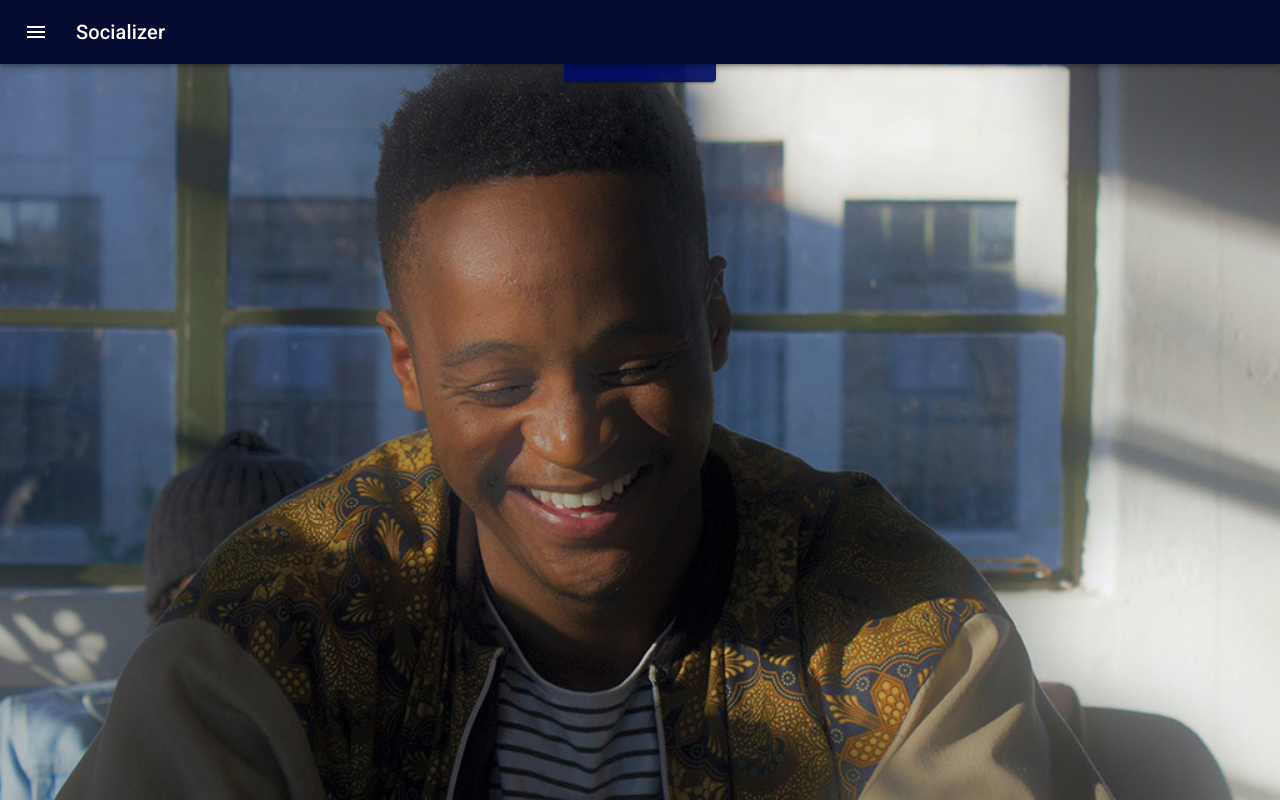
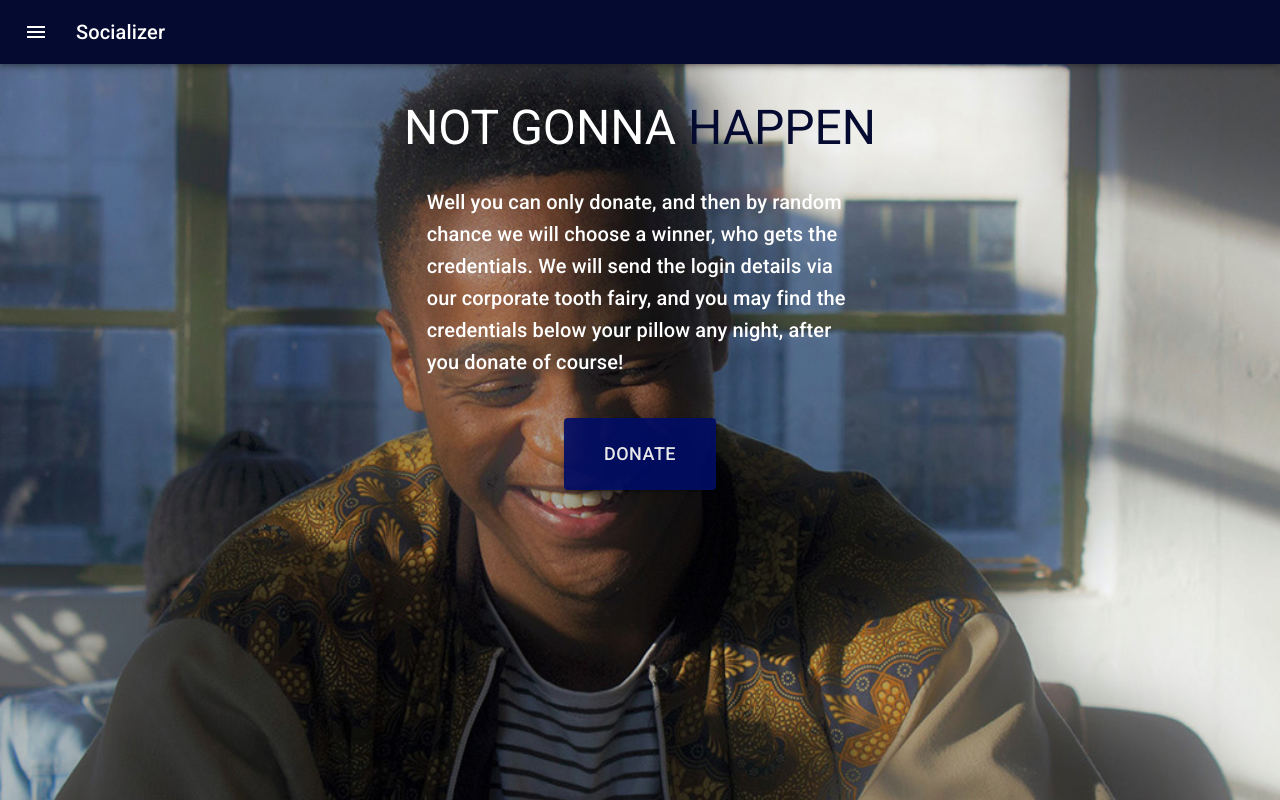
Before and after one commit to permitt/socializer-frontend, a React (Create React App) app: page /donate-hehe in a window 1280 px wide. Shown: the top 800 px of the page. Built offline with nearby package versions, Linux system fonts and the light colour scheme.

Commit message:
modified invite

```diff
--- a/src/Pages/BegInvite.js
+++ b/src/Pages/BegInvite.js
@@ -21,7 +21,17 @@ export default function BegInvite(props) {
             <NavBar />
             <div className={classess.body}  >
                 <Grid container justify="center" direction='column' alignItems='center' md={12} >
+                    <Grid item xs={10} md={12} >
+                        <Typography variant="h3" style={{ color: 'white', paddingTop: 100 }}>NOT GONNA <span style={{ color: '#050A30' }}>HAPPEN</span></Typography>
+                    </Grid>
+                    <Grid item xs={10} md={6} lg={4}>
+                        <Typography variant='h6' style={{ color: 'white', margin: '30px 0' }}>
+                            Well you can only donate, and then by random chance we will choose a winner, who gets the credentials. We will send the login details via our
+                        corporate tooth fairy, and you may find the credentials below your pillow any night, after you donate of course!
+                    </Typography>
 
+
+                    </Grid>
                     <Grid item xs>
                         <Button className={classess.button} onClick={() => {}} variant="contained" color="secondary" >Donate</Button>
                     </Grid>
```
